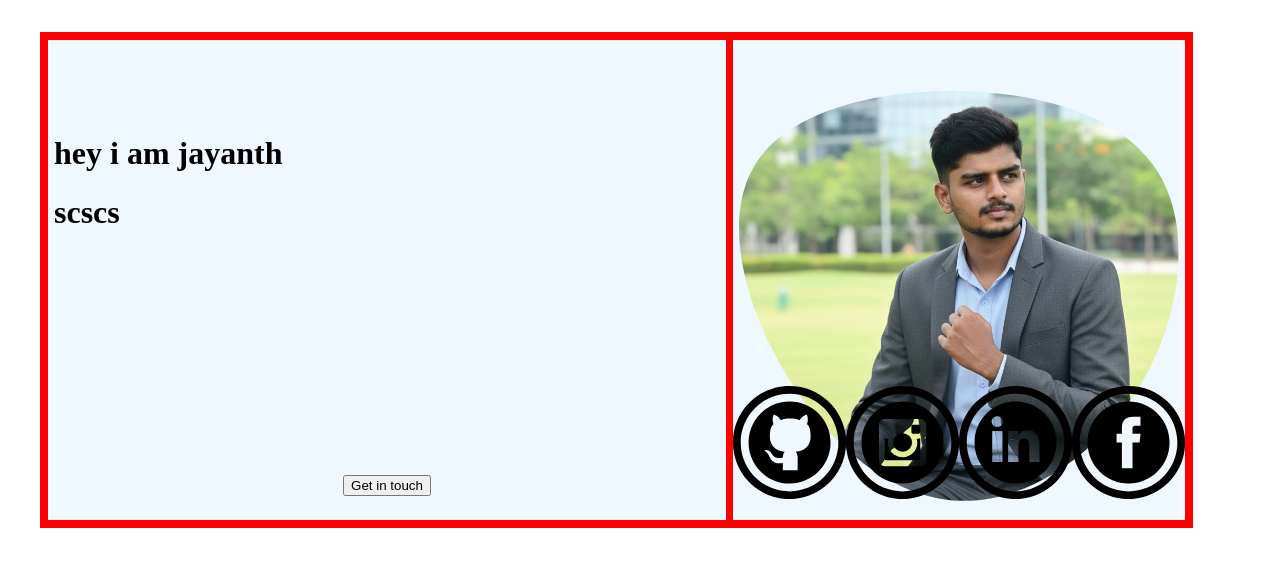
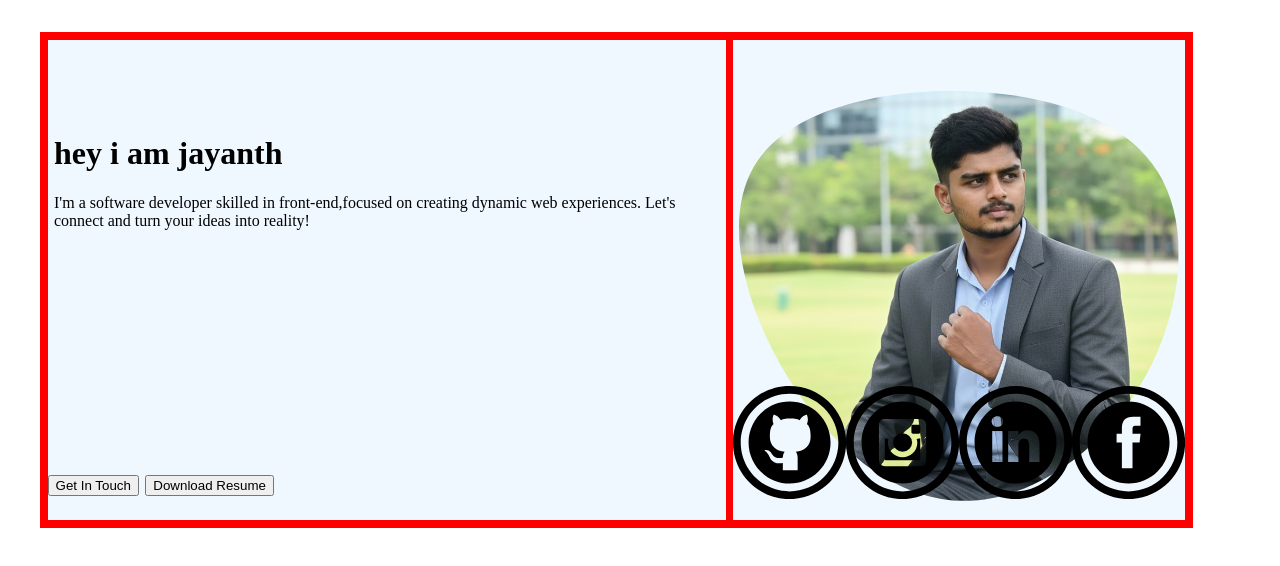
Before and after one commit to Jayanth-shetty/portfolio, a Next.js app: page / in a window 1280 px wide. Shown: the top 566 px of the page. Built offline with nearby package versions, Linux system fonts and the light colour scheme.

Commit message:
updated  buttons

```diff
--- a/src/app/globals.css
+++ b/src/app/globals.css
@@ -50,6 +50,28 @@ body {
   width: 100%;
   height: 100%;
 }
+.blue-btn{
+  background-color: #4c1d95;
+  color: white;
+  padding: 0.6rem 2rem;
+  border-radius: 12px;
+  box-shadow: 0 8px 20px rgba(80, 0, 200, 0.25);
+  cursor: pointer;
+}
+.black-btn{
+background-color: #272626;
+color: white;
+padding: 0.6rem 2rem;
+border-radius: 12px;
+box-shadow: 0 8px 20px rgba(39, 38, 39, 0.25);
+cursor:pointer;
+}
+.blue-btn:hover{
+  background-color: #260559;
+}
+.black-btn:hover{
+  background-color: #0d0d0d;
+}
 @media (max-width:560px) {
   .icon {
     width: 2.5rem;
--- /dev/null
+++ b/src/components/buttons/button.js
@@ -0,0 +1,17 @@
+"use client";
+export default function Button({children,action,...props}){
+    function handelSelect(){
+    if(action==='Resume'){
+      const link=document.createElement('a');
+      link.href='/jayanth_Resume.pdf';
+      link.download='jayanth_Resume.pdf'
+      link.click();
+    }
+    if(action==='call'){
+        window.location.href="tel:+918867094596"
+    }
+  }
+    return(
+        <button onClick={handelSelect}{...props}>{children}</button>
+    )
+}
--- a/src/components/main-content/mainContent.js
+++ b/src/components/main-content/mainContent.js
@@ -1,20 +1,29 @@
+import Button from "../buttons/button";
 import classes from "./maincontent.module.css";
 import ProfilePicture from "./profile/profilePicture";
 import SvgIcons from "./svgIcons";
 export default function MainContent() {
+
   return (
     <main className={classes.container}>
       <div className={classes.part1}>
         <div className={classes.selfStart}>
           <h1>hey i am jayanth</h1>
-          <h1>scscs</h1>
+          <p>
+            I&apos;m a software developer skilled in front-end,focused on
+            creating dynamic web experiences. Let&apos;s connect and turn your
+            ideas into reality!
+          </p>
         </div>
         <div className={classes.selfEnd}>
-          <button>Get in touch</button>
+          <Button action="call" className='black-btn'>Get In Touch</Button>
+          <Button action="Resume" className='blue-btn'>Download Resume</Button>
         </div>
       </div>
       <div className={classes.part2}>
-        <div className={classes.selfStart}><ProfilePicture /></div>
+        <div className={classes.selfStart}>
+          <ProfilePicture />
+        </div>
         <div className={classes.selfEnd}>
           <SvgIcons />
         </div>
--- a/src/components/main-content/maincontent.module.css
+++ b/src/components/main-content/maincontent.module.css
@@ -34,6 +34,14 @@
     align-items: center;
     padding-bottom: 1.5rem;
 }
+.part1>.selfEnd{
+    display: flex;
+    margin-top: auto;
+    justify-content: flex-start;
+    gap: 0.4rem;
+    align-items: center;
+    padding-bottom: 1.5rem;
+}
 @media (max-width:728px) {
     .container{
         flex-direction: column-reverse;
```
Also changed, not shown: 1 other file (tests, documents, lock files or other folders).
